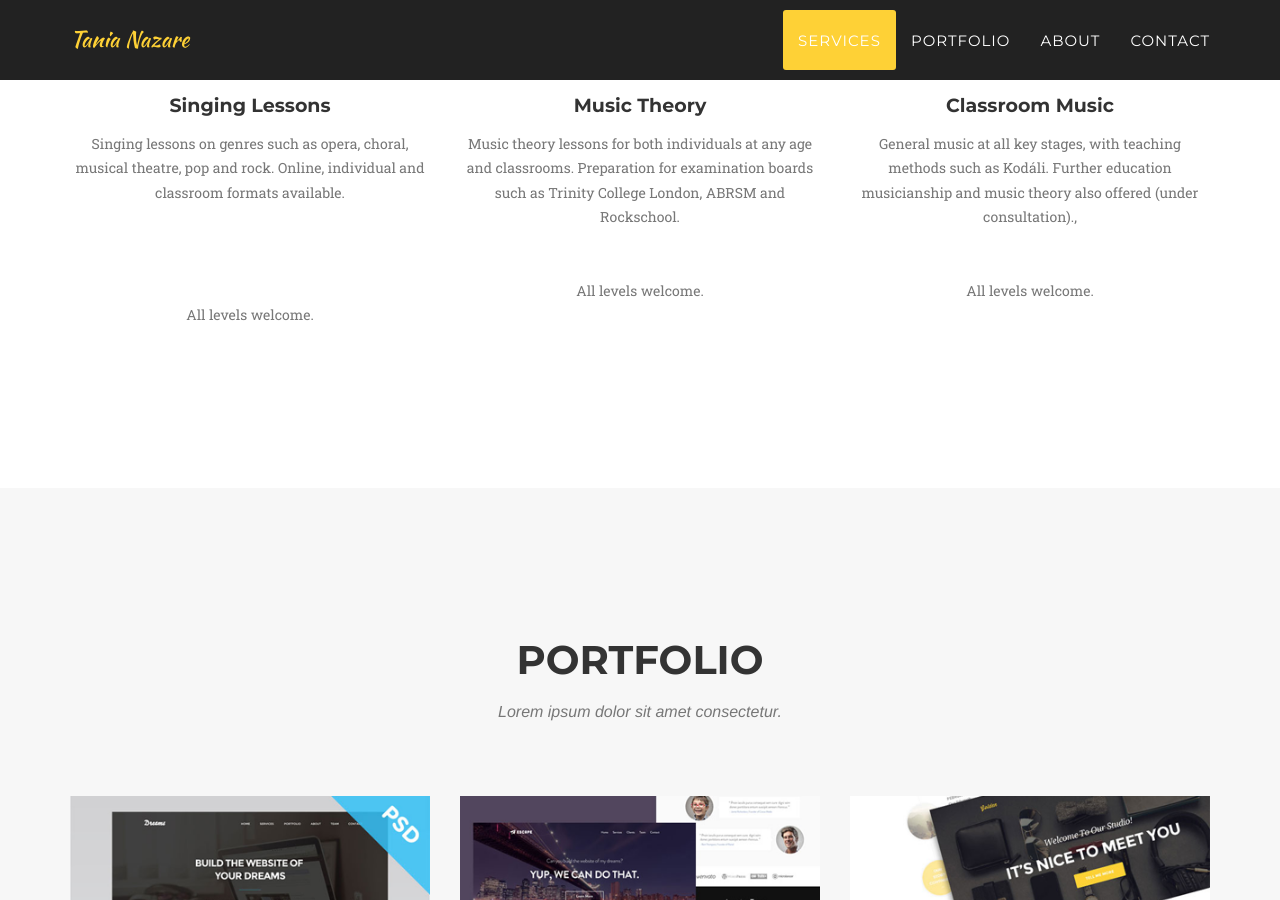
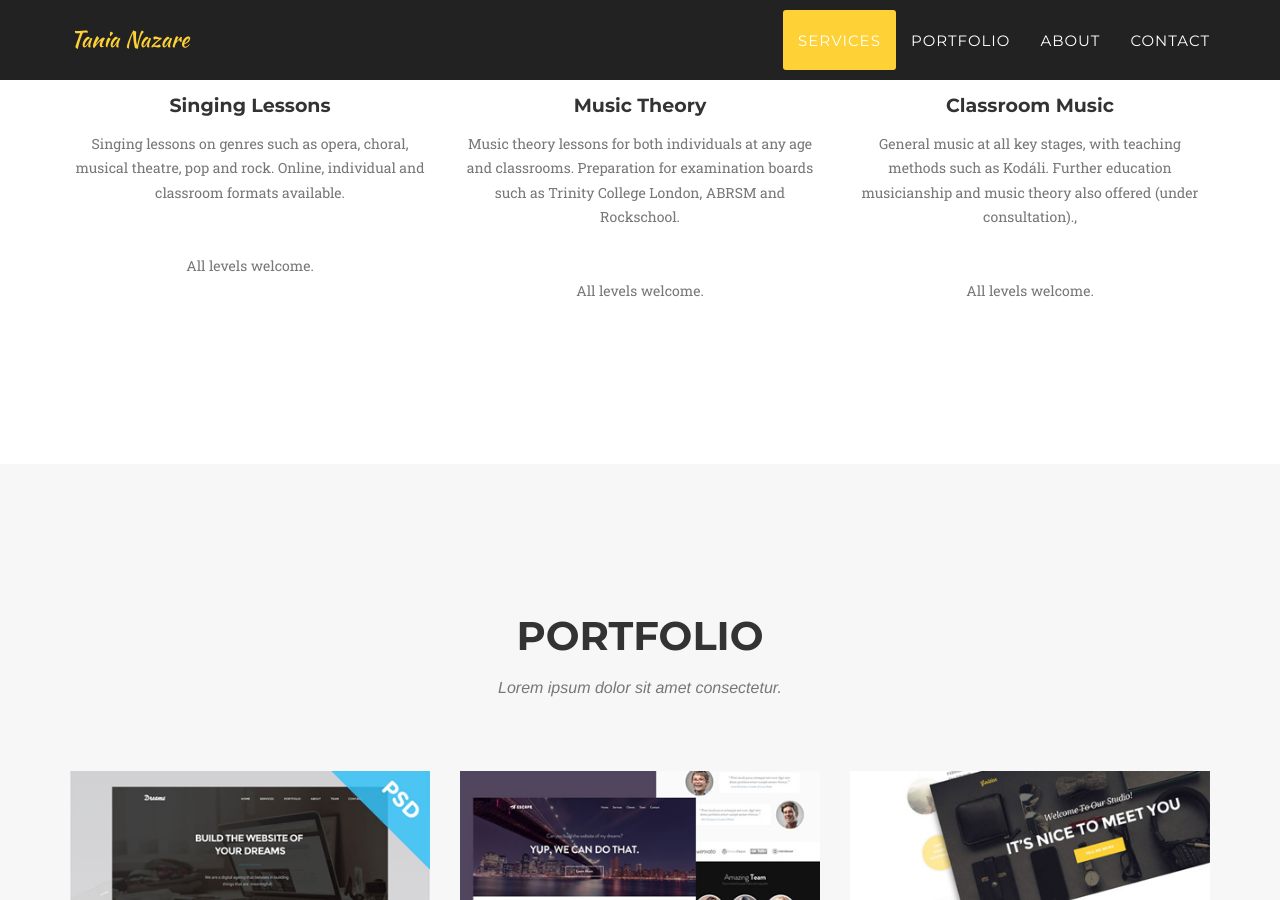
Before and after one commit to shopsoi/shopsoi.github.io, a Jekyll site: the page built from index.html, in a window 1280 px wide and 900 px high, scrolled down 861 px. Built offline with Jekyll 4.4.1, drawn with Linux system fonts in a browser that asks for light colours; some web fonts are replaced.

Commit message:
Update services.html

```diff
--- a/_includes/services.html
+++ b/_includes/services.html
@@ -15,7 +15,7 @@
                         <i class="fas fa-microphone-alt"></i>
                     <!--</span>-->
                     <h4 class="service-heading">Singing Lessons</h4>
-                    <p class="text-muted">Singing lessons on genres such as opera, choral, musical theatre, pop and rock. Online, individual and classroom formats available.<br> </br><br> </br><br>All levels welcome.</br></p>
+                    <p class="text-muted">Singing lessons on genres such as opera, choral, musical theatre, pop and rock. Online, individual and classroom formats available.<br> </br><br>All levels welcome.</br></p>
                 </div>
                 <div class="col-md-4">
                     <!--<span class="fa-stack fa-4x">
```
